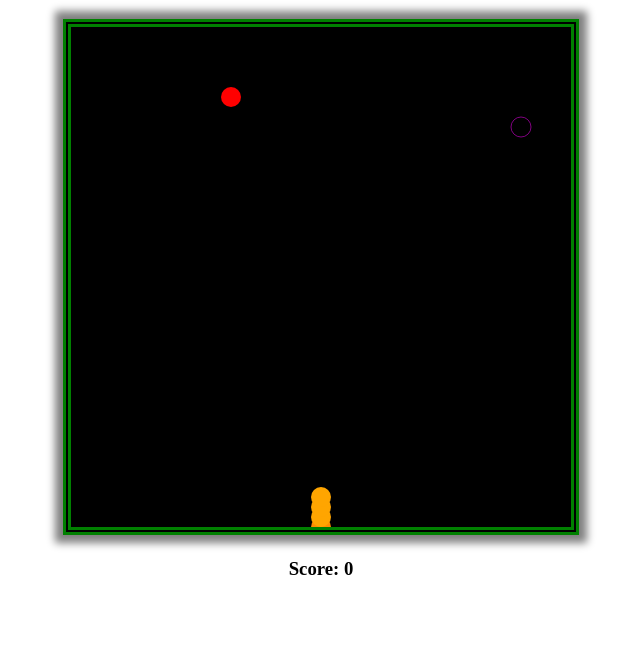
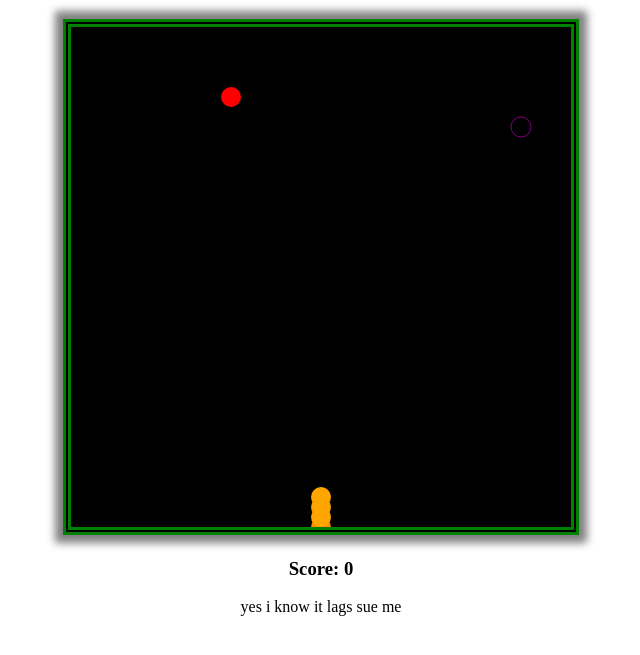
Before and after one commit to Nathan-J-49/test-site, a plain HTML site: page projects/snake_game.html in a window 1280 px wide. Shown: the part 61-716 px from the top of the page, without its empty margins (319-959 px from the left). Drawn offline with Linux system fonts and the light colour scheme.

Commit message:
Update snake_game.html

```diff
--- a/projects/snake_game.html
+++ b/projects/snake_game.html
@@ -11,5 +11,6 @@
 		<canvas id="canvas"></canvas>
 		<h3 id="score">Score: 0</h3>
     <script src="js/snake_game.js"></script>
+    <p>yes i know it lags sue me</p>
   </body>
 </html>
```
